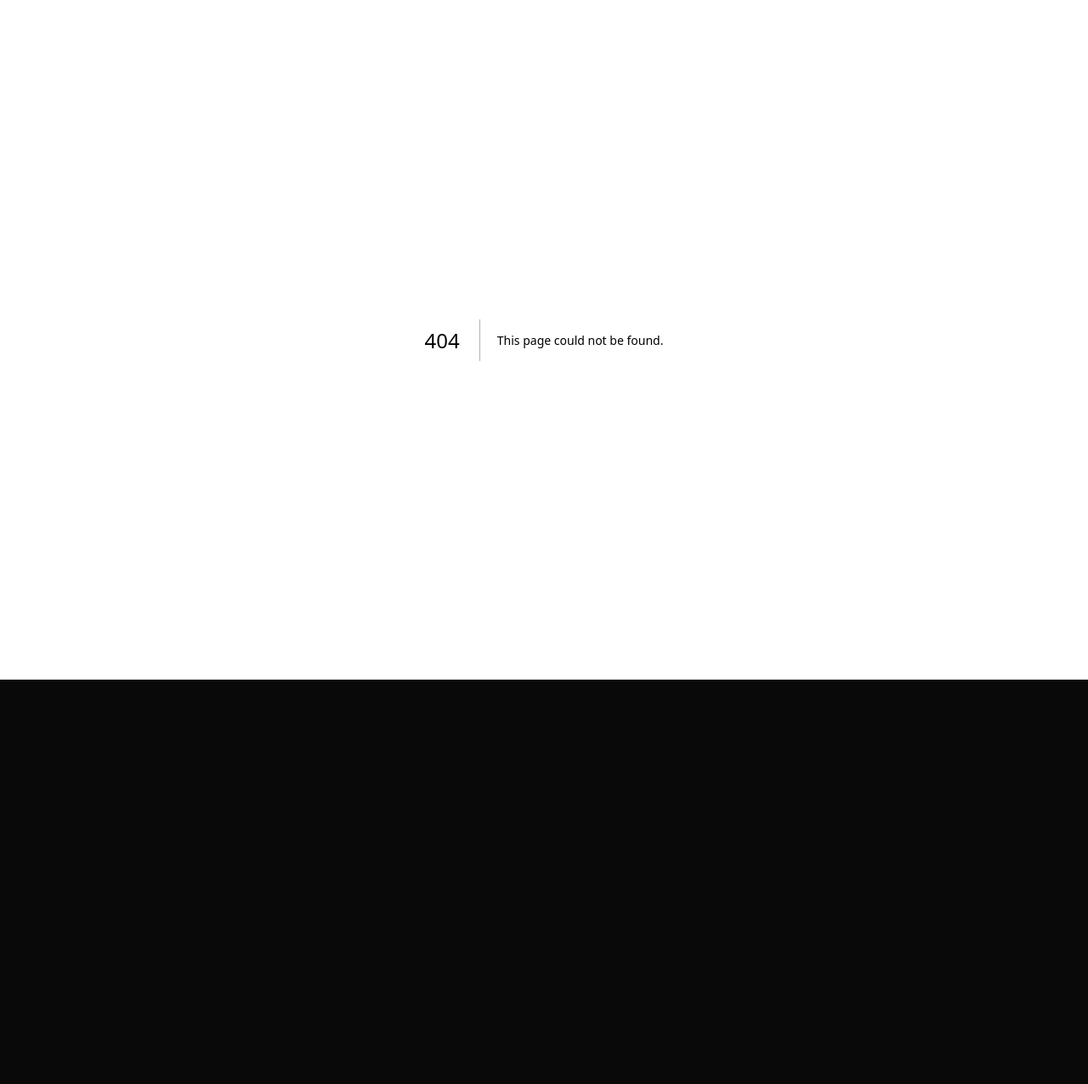
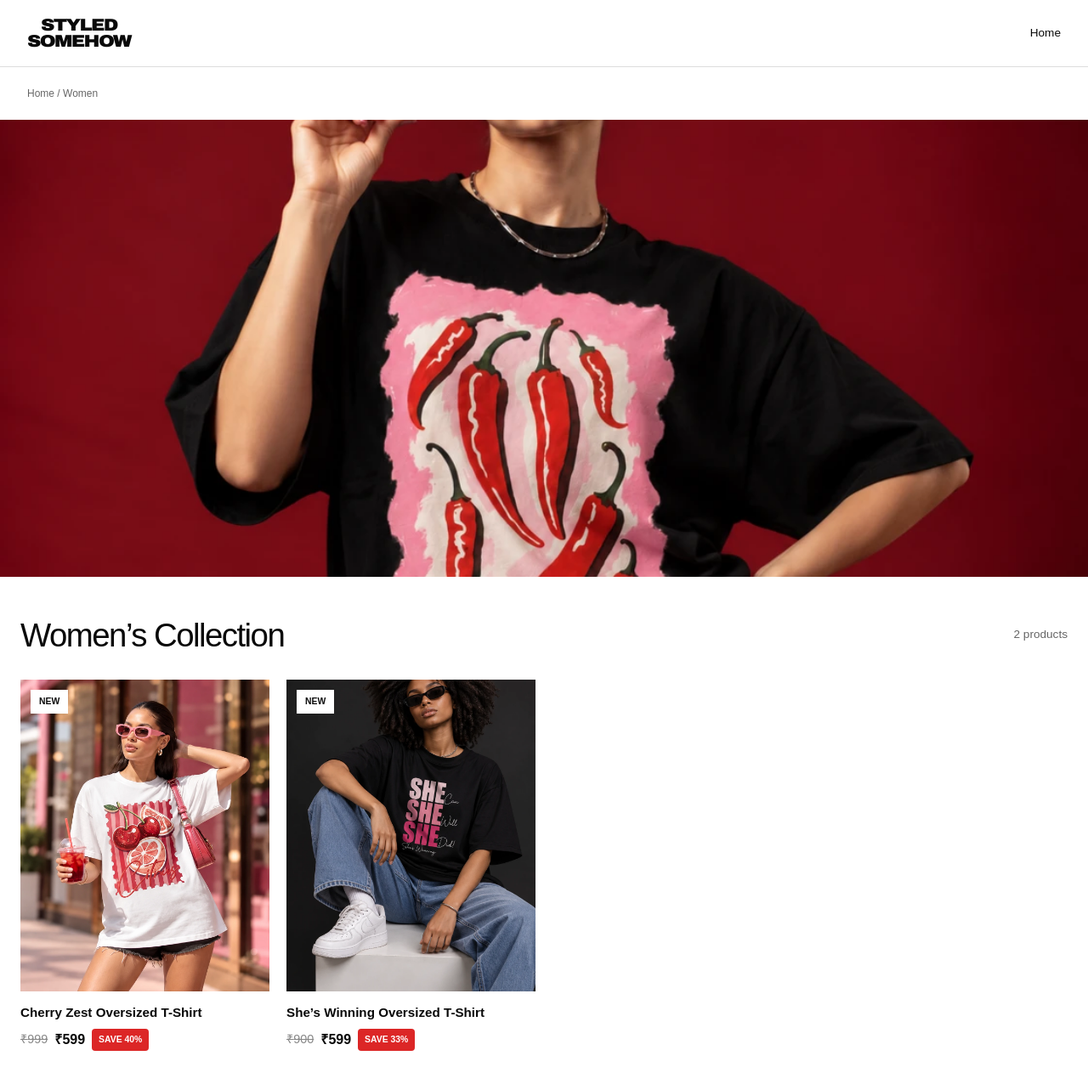
Before and after one commit to Khushi-24/Styled-Somehow, a Next.js app in the folder frontend/: page /collections/women in a window 1280 px wide. Before the commit this address had no page. Shown: the top 1276 px of the page at 85% size. Before the commit the page ends 800 px from the top, so only its background shows below. Built offline with nearby package versions, Linux system fonts and the light colour scheme.

Commit message:
Add women's collection and preserve shopping return destinations

```diff
--- /dev/null
+++ b/frontend/app/collections/women/page.tsx
@@ -0,0 +1,22 @@
+import type { Metadata } from "next";
+import Image from "next/image";
+import Link from "next/link";
+export const metadata: Metadata = { title: "Women’s Collection | styled_somehow", description: "Explore women’s oversized graphic T-shirts from styled_somehow." };
+const products = [
+ {slug: "cherry-zest", name: "Cherry Zest Oversized T-Shirt", image: "/images/cherry-zest-1.webp", alt: "White Cherry Zest oversized T-shirt with cherry and citrus artwork", original: "999", price: "599", saving: "40"},
+ {slug: "shes-winning", name: "She’s Winning Oversized T-Shirt", image: "/images/shes-winning-1.webp", alt: "Black She’s Winning oversized T-shirt with pink statement artwork", original: "900", price: "599", saving: "33"},
+];
+export default function WomensCollection() {
+ return <main className="collection-page">
+  <nav className="product-nav" aria-label="Main navigation"><Link className="brand-logo" href="/" aria-label="Styled Somehow home"><span>STYLED</span><span>SOMEHOW</span></Link><Link href="/">Home</Link></nav>
+  <p className="product-breadcrumb"><Link href="/">Home</Link> / Women</p>
+  <div className="collection-banner collection-banner--women"><Image src="/images/shop-women.webp" alt="Women’s streetwear campaign with a model wearing a black oversized chilli graphic T-shirt" fill sizes="100vw" preload /></div>
+  <section className="collection-products" aria-labelledby="womens-collection-title">
+   <header className="collection-heading"><h1 id="womens-collection-title">Women’s Collection</h1><p>{products.length} products</p></header>
+   <div className="collection-grid">{products.map(product => <article id={product.slug} className="new-in__product" key={product.slug}><Link href={`/products/${product.slug}-oversized-t-shirt?from=women`}>
+    <div className="new-in__image"><Image src={product.image} alt={product.alt} fill sizes="(max-width: 620px) 46vw, (max-width: 980px) 31vw, 23vw" /><span className="new-in__badge">NEW</span></div>
+    <h2>{product.name}</h2><p className="product-price"><del>₹{product.original}</del><span>₹{product.price}</span><span className="product-saving">Save {product.saving}%</span></p>
+   </Link></article>)}</div>
+  </section>
+ </main>;
+}
--- a/frontend/app/components/cherry-product.tsx
+++ b/frontend/app/components/cherry-product.tsx
@@ -5,7 +5,7 @@ import { useRef, useState } from "react";
 const images = ["/images/cherry-zest-1.webp", "/images/cherry-zest-2.webp", "/images/cherry-zest-detail.webp"];
 const descriptions = ["Cherry Zest oversized white T-shirt, front view", "Cherry Zest oversized white T-shirt, alternate pose", "Close-up of cherry and citrus print"];
 const sizes = ["S", "M", "L", "XL"];
-export default function CherryProduct() {
+export default function CherryProduct({ returnUrl = "/#new-in-product-cherry-zest" }: { returnUrl?: string }) {
  const [photo, setPhoto] = useState(0);
  const gallery = useRef<HTMLDivElement>(null);
  function movePhoto(direction: number) {
@@ -25,7 +25,7 @@ export default function CherryProduct() {
   } catch { setMessage("Could not save your cart. Please try again."); }
  }
  return <main className="product-page">
-  <nav className="product-nav" aria-label="Product navigation"><Link href="/" className="brand-logo" aria-label="Styled Somehow home"><span>STYLED</span><span>SOMEHOW</span></Link><Link href="/#new-in-product-cherry-zest">← Continue shopping</Link></nav>
+  <nav className="product-nav" aria-label="Product navigation"><Link href="/" className="brand-logo" aria-label="Styled Somehow home"><span>STYLED</span><span>SOMEHOW</span></Link><Link href={returnUrl}>← Continue shopping</Link></nav>
   <p className="product-breadcrumb"><Link href="/">Home</Link> / Cherry Zest</p>
   <div className="product-layout">
    <section className="product-gallery" aria-label="Product photos">
--- a/frontend/app/components/shes-winning-product.tsx
+++ b/frontend/app/components/shes-winning-product.tsx
@@ -5,7 +5,7 @@ import { useRef, useState } from "react";
 const images = ["/images/shes-winning-1.webp", "/images/shes-winning-2.webp", "/images/shes-winning-detail.webp"];
 const descriptions = ["She’s Winning oversized black T-shirt, front view", "She’s Winning oversized black T-shirt, alternate pose", "Close-up of pink statement print"];
 const sizes = ["S", "M", "L", "XL"];
-export default function ShesWinningProduct() {
+export default function ShesWinningProduct({ returnUrl = "/#new-in-product-shes-winning" }: { returnUrl?: string }) {
  const [photo, setPhoto] = useState(0);
  const gallery = useRef<HTMLDivElement>(null);
  function movePhoto(direction: number) {
@@ -25,7 +25,7 @@ export default function ShesWinningProduct() {
   } catch { setMessage("Could not save your cart. Please try again."); }
  }
  return <main className="product-page">
-  <nav className="product-nav" aria-label="Product navigation"><Link href="/" className="brand-logo" aria-label="Styled Somehow home"><span>STYLED</span><span>SOMEHOW</span></Link><Link href="/#new-in-product-shes-winning">← Continue shopping</Link></nav>
+  <nav className="product-nav" aria-label="Product navigation"><Link href="/" className="brand-logo" aria-label="Styled Somehow home"><span>STYLED</span><span>SOMEHOW</span></Link><Link href={returnUrl}>← Continue shopping</Link></nav>
   <p className="product-breadcrumb"><Link href="/">Home</Link> / She’s Winning</p>
   <div className="product-layout">
    <section className="product-gallery" aria-label="Product photos">
--- a/frontend/app/components/storefront-hero.tsx
+++ b/frontend/app/components/storefront-hero.tsx
@@ -53,7 +53,7 @@ export default function StorefrontHero() {
             <div className="dropdown-menu">{collectionLinks.map(([label, href]) => <Link key={label} href={href}>{label}</Link>)}</div>
           </div>
           <Link className="nav-link" href="/collections/men" onClick={rememberHome}>MEN</Link>
-          <Link className="nav-link" href="/collections/women">WOMEN</Link>
+          <Link className="nav-link" href="/collections/women" onClick={rememberHome}>WOMEN</Link>
           <Link className="nav-link" href="/collections/couple-tshirts">COUPLE T-SHIRTS</Link>
         </nav>
         <div className="header-actions">
@@ -71,7 +71,7 @@ export default function StorefrontHero() {
         <Link href="/collections/plain-tees" onClick={() => setMenuOpen(false)}>Plain Tees</Link>
         <Link href="/collections/joggers" onClick={() => setMenuOpen(false)}>Joggers</Link>
         <Link href="/collections/men" onClick={() => { rememberHome(); setMenuOpen(false); }}>Men</Link>
-        <Link href="/collections/women" onClick={() => setMenuOpen(false)}>Women</Link>
+        <Link href="/collections/women" onClick={() => { rememberHome(); setMenuOpen(false); }}>Women</Link>
         <Link href="/collections/couple-tshirts" onClick={() => setMenuOpen(false)}>Couple T-shirts</Link>
         <div className="mobile-secondary-links"><Link href="/account">Account</Link><button type="button">Search</button></div>
       </div>
--- a/frontend/app/globals.css
+++ b/frontend/app/globals.css
@@ -204,3 +204,7 @@ button { color: inherit; font: inherit; }
 .product-colours button[aria-pressed="true"] { border: 2px solid #111; padding: 7px 13px; }
 .colour-swatch { width: 20px; height: 20px; border: 1px solid #aaa; border-radius: 50%; }
 .collection-colours { color: #666; font-size: .8rem; margin-top: 10px; }
+
+.collection-banner--women { position: relative; height: clamp(320px, 42vw, 640px); }
+.collection-banner--women img { height: 100%; object-fit: cover; object-position: center 30%; }
+@media(max-width: 620px) { .collection-banner--women { height: 420px; } }
--- a/frontend/app/products/cherry-zest-oversized-t-shirt/page.tsx
+++ b/frontend/app/products/cherry-zest-oversized-t-shirt/page.tsx
@@ -1,4 +1,7 @@
 import type { Metadata } from "next";
 import CherryProduct from "../../components/cherry-product";
 export const metadata: Metadata = { title: "Cherry Zest Oversized T-Shirt | styled_somehow", description: "White oversized T-shirt with cherry and citrus artwork. 240 GSM. ₹599." };
-export default function Page() { return <CherryProduct />; }
+export default async function Page({ searchParams }: { searchParams: Promise<{ from?: string }> }) {
+ const params = await searchParams;
+ return <CherryProduct returnUrl={params.from === "women" ? "/collections/women#cherry-zest" : "/#new-in-product-cherry-zest"} />;
+}
--- a/frontend/app/products/shes-winning-oversized-t-shirt/page.tsx
+++ b/frontend/app/products/shes-winning-oversized-t-shirt/page.tsx
@@ -1,4 +1,7 @@
 import type { Metadata } from "next";
 import ShesWinningProduct from "../../components/shes-winning-product";
 export const metadata: Metadata = { title: "She's Winning Oversized T-Shirt | styled_somehow", description: "Black oversized T-shirt with pink statement artwork. 240 GSM, 100% cotton. ₹599." };
-export default function Page() { return <ShesWinningProduct />; }
+export default async function Page({ searchParams }: { searchParams: Promise<{ from?: string }> }) {
+ const params = await searchParams;
+ return <ShesWinningProduct returnUrl={params.from === "women" ? "/collections/women#shes-winning" : "/#new-in-product-shes-winning"} />;
+}
```
